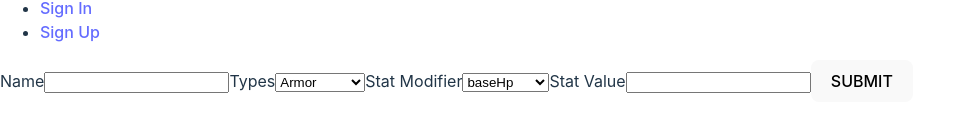
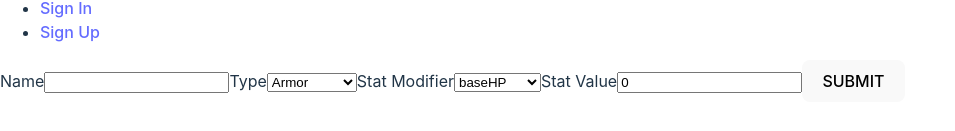
Before and after one commit to DrewAnzalone/character-tracker-frontend, a React (Vite) app: page /equips/new in a window 1280 px wide. Shown: the part 371-502 px from the top of the page, without its empty margins (0-955 px from the left). Built offline with nearby package versions, Linux system fonts and the light colour scheme; no server answers.

Commit message:
fixed some typos

```diff
--- a/src/components/EquipForm/EquipForm.jsx
+++ b/src/components/EquipForm/EquipForm.jsx
@@ -3,9 +3,9 @@ import { useState } from 'react';
 const EquipForm = (props) => {
   const [formData, setFormData] = useState({
     name: '',
-    types: '',
-    statModify: '',
-    statValue: '',
+    type: 'Armor',
+    statModify: 'baseHP',
+    statValue: 0,
   });
 
   const handleChange = (evt) => {
@@ -14,7 +14,7 @@ const EquipForm = (props) => {
 
 const handleSubmit = (evt) => {
     evt.preventDefault();
-    props.handleAddHoot(formData);
+    props.handleAddEquip(formData);
   };
 
 
@@ -30,12 +30,12 @@ const handleSubmit = (evt) => {
           value={formData.name}
           onChange={handleChange}
         />
-        <label htmlFor='types-input'>Types</label>
+        <label htmlFor='type-input'>Type</label>
         <select
           required
-          name='types'
-          id='types-input'
-          value={formData.types}
+          name='type'
+          id='type-input'
+          value={formData.type}
           onChange={handleChange}
         >
           <option value='Armor'>Armor</option>
@@ -62,7 +62,7 @@ const handleSubmit = (evt) => {
           value={formData.statModify}
           onChange={handleChange}
         >
-          <option value='baseHp'>baseHp</option>
+          <option value='baseHP'>baseHP</option>
           <option value='baseAtk'>baseAtk</option>
           <option value='baseDef'>baseDef</option>
           <option value='baseMagic'>baseMagic</option>
```
